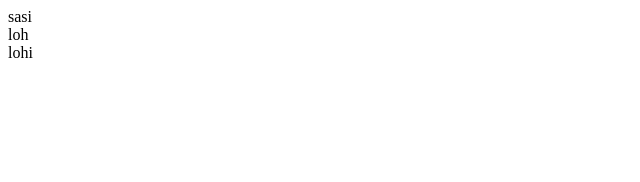
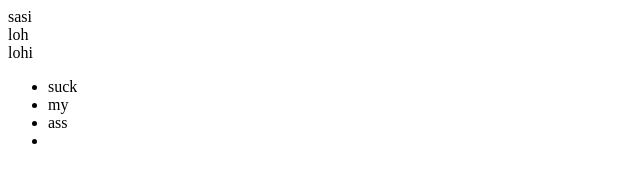
Before and after one commit to ReactGetRect/my-own-stuff, a plain HTML site: page bb/index.html in a window 1280 px wide. Shown: the whole page, without its empty margins (0-640 px from the left). Drawn offline with Linux system fonts and the light colour scheme.

Commit message:
new added

```diff
--- a/bb/index.html
+++ b/bb/index.html
@@ -1,3 +1,9 @@
 <div>sasi</div>
 <div>loh</div>
 <div>lohi</div>
+<ul>
+    <li>suck</li>
+    <li>my</li>
+    <li>ass</li>
+    <li></li>
+</ul>
```
